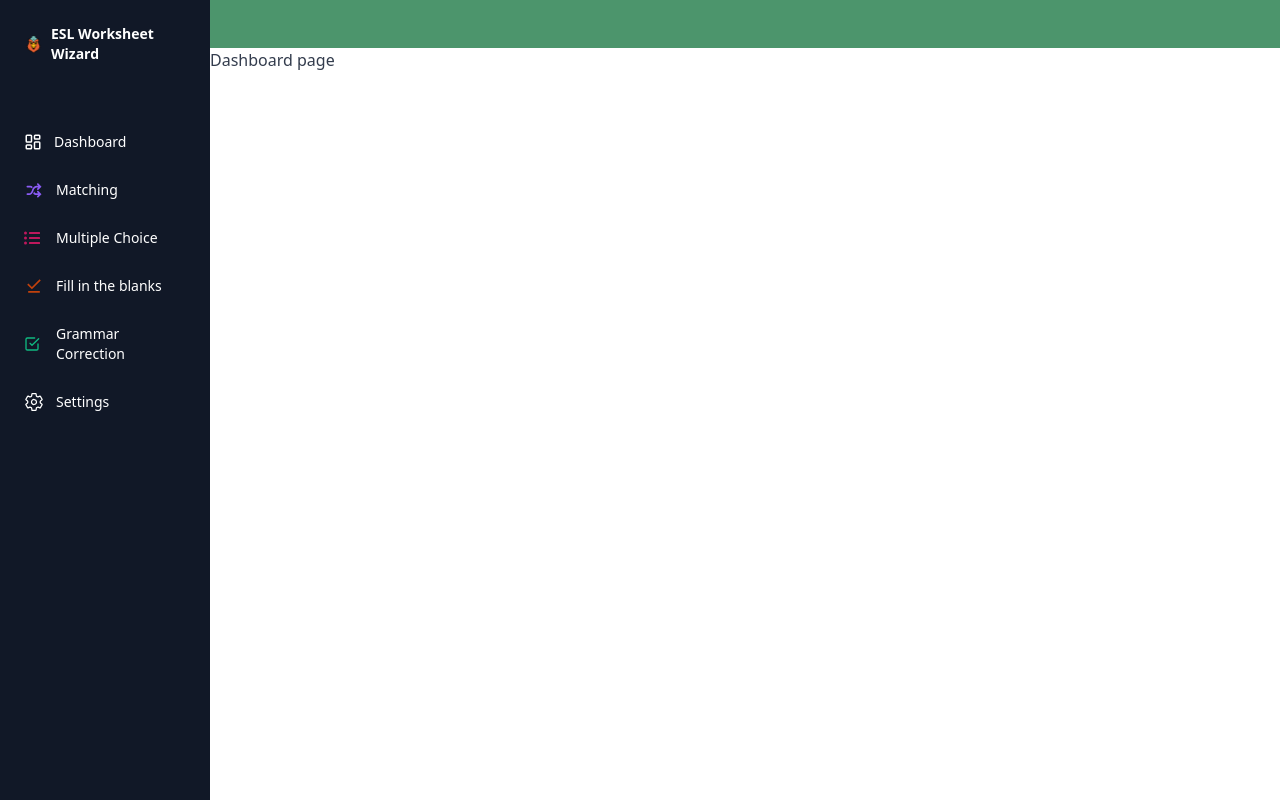
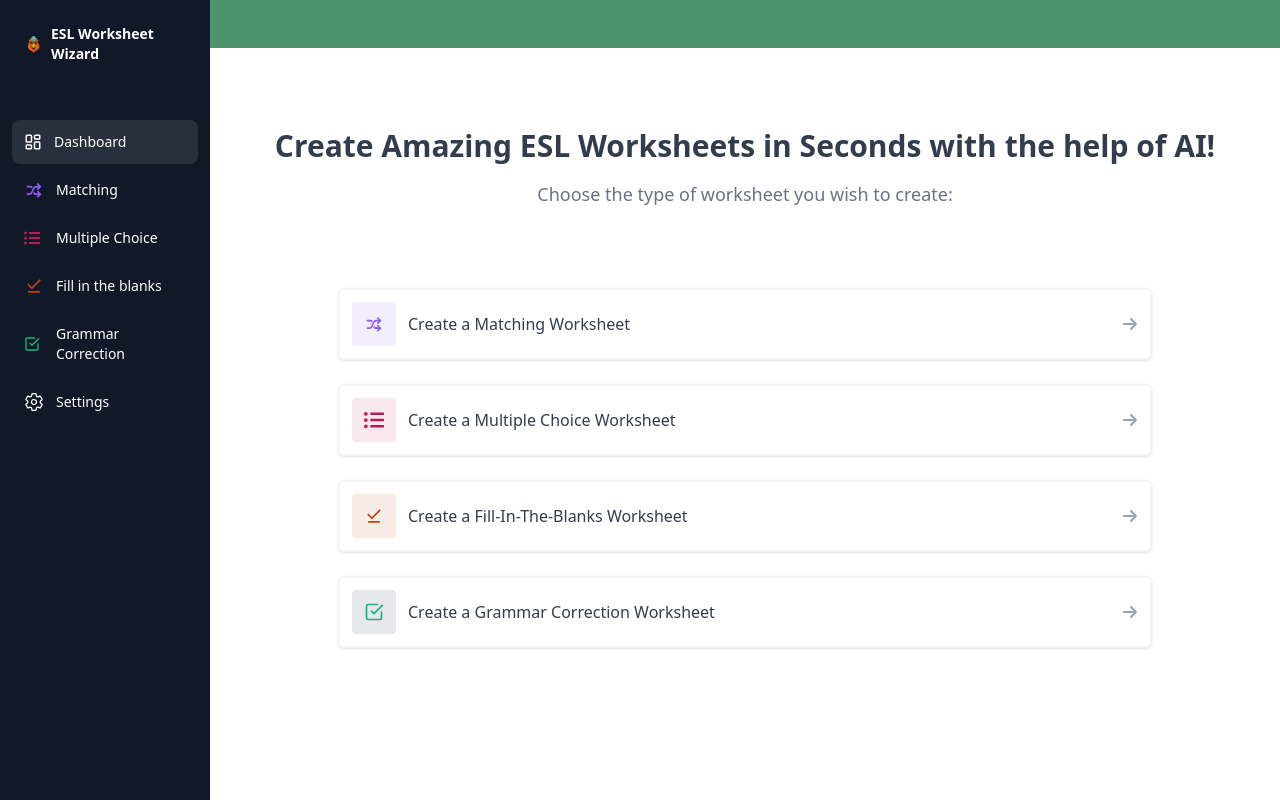
Before and after one commit to tbabyuk/saas-esl-worksheet-wizard, a Next.js app: page /dashboard in a window 1280 px wide. Built offline with nearby package versions, Linux system fonts and the light colour scheme.

Commit message:
finished the dashboard page content and links

```diff
--- a/app/components/sidebar.jsx
+++ b/app/components/sidebar.jsx
@@ -1,4 +1,5 @@
 "use client"
+
 import Link from "next/link"
 import Image from "next/image"
 import { IoSettingsOutline } from "react-icons/io5";
@@ -7,7 +8,7 @@ import { TiArrowShuffle } from "react-icons/ti";
 import { FaListUl } from "react-icons/fa";
 import { LuCheckSquare } from "react-icons/lu";
 import { MdOutlineFileDownloadDone } from "react-icons/md";
-
+import { usePathname } from "next/navigation";
 
 
 const routes = [
@@ -50,6 +51,8 @@ const routes = [
 
 export const Sidebar = () => {
 
+  const path = usePathname();
+
   return (
         <aside className="space-y-4 py-4 flex flex-col h-full bg-[#111827] text-white">
           <div className="px-3 py-2 flex-1">
@@ -69,7 +72,7 @@ export const Sidebar = () => {
                 <Link
                   key={route.href}
                   href={route.href}
-                  className="text-sm group flex p-3 w-full justify-start cursor-pointer hover:text-white hover:bg-white/10 rounded-lg transition"
+                  className={`text-sm group flex p-3 w-full justify-start cursor-pointer hover:text-white hover:bg-white/10 rounded-lg transition ${path === route.href && "bg-white/10"}`}
                 >
                   <div className="flex items-center flex-1">
                     <span className={`${route.color}`}>{route.icon}</span>
--- a/app/dashboard/page.jsx
+++ b/app/dashboard/page.jsx
@@ -1,12 +1,69 @@
-import { Sidebar } from "../components/sidebar";
+"use client"
 
+import { TiArrowShuffle } from "react-icons/ti";
+import { FaListUl } from "react-icons/fa";
+import { LuCheckSquare } from "react-icons/lu";
+import { MdOutlineFileDownloadDone } from "react-icons/md";
+import { FaArrowRight } from "react-icons/fa6";
+import { useRouter } from "next/navigation";
+
+
+const tools = [
+  {
+    label: "Create a Matching Worksheet",
+    icon: <TiArrowShuffle className="h-5 w-5" />,
+    href: "/worksheets/matching",
+    bgColor: "bg-violet-500/10",
+    color: "text-violet-500"
+  },
+  {
+    label: "Create a Multiple Choice Worksheet",
+    icon: <FaListUl className="h-5 w-5" />,
+    href: "/worksheets/multiple-choice",
+    bgColor: "bg-pink-700/10",
+    color: "text-pink-700"
+  },
+  {
+    label: "Create a Fill-In-The-Blanks Worksheet",
+    icon: <MdOutlineFileDownloadDone className="h-5 w-5" />,
+    href: "/worksheets/fill-in-the-blanks",
+    bgColor: "bg-orange-700/10",
+    color: "text-orange-700"
+  },
+  {
+    label: "Create a Grammar Correction Worksheet",
+    icon: <LuCheckSquare className="h-5 w-5" />,
+    href: "/worksheets/grammar-correction",
+    bgColor: "bg-emerald-500/10",
+    color: "text-emerald-500"
+  },
+]
 
 
 const DashboardPage = () => {
 
+  const router = useRouter();
+
   return (
-    <div>
-      Dashboard page
+    <div className="py-20">
+      <div className="space-y-4 pb-20">
+        <h2 className="text-2xl md:text-3xl font-bold text-center">Create Amazing ESL Worksheets in Seconds with the help of AI!</h2>
+        <p className="text-sm md:text-lg text-center text-gray-500">Choose the type of worksheet you wish to create:</p>
+      </div>
+      <div className="px-4 md:px-20 lg:px-32 space-y-6">
+        {tools.map((tool) => (
+          <div
+            className="border-2 border-gray-100 shadow rounded-md flex justify-between items-center hover:shadow-lg hover:bg-gray-100 cursor-pointer p-3"
+            onClick={() => router.push(tool.href)}
+          >
+            <div className="flex items-center">
+              <div className={`bg-gray-200 p-3 rounded mr-3 ${tool.bgColor} ${tool.color}`}>{tool.icon}</div>
+              <div>{tool.label}</div>
+            </div>
+            <div><FaArrowRight className="text-gray-400" /></div>
+          </div>
+        ))}
+      </div>
     </div>
   )
 }
```
